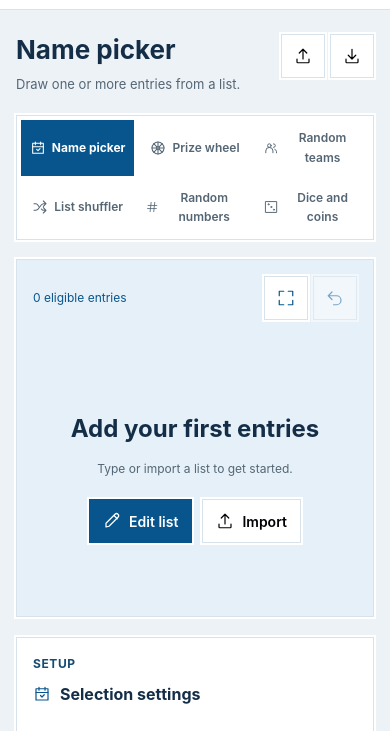
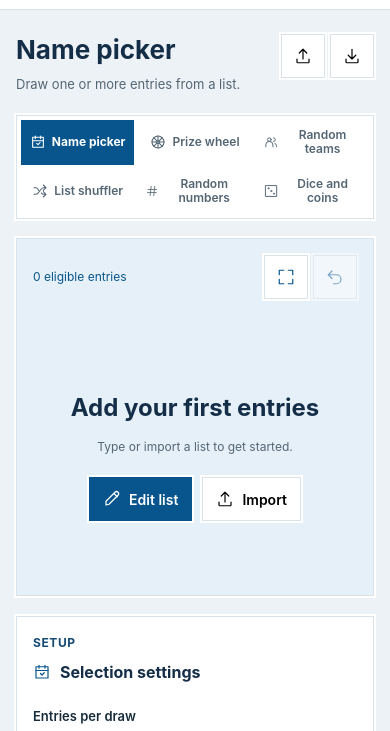
Before and after one commit to FionViber/RandomKit, a plain HTML site: page index.html in a window 390 px wide. Shown: the part 108-839 px from the top of the page. Drawn offline with Linux system fonts and the light colour scheme.

Commit message:
Improve mobile control hierarchy and contrast

```diff
--- a/index.html
+++ b/index.html
@@ -132,6 +132,13 @@ body,.brand-mark,.card,.topbar,.footer,.mode-nav,.helper-box,.inline-prize,.hist
 .presentation .rm-number-many{--rm-number-font-max:56px}
 
 @media(max-width:760px){.result-actions-slot{height:auto;min-height:45px;flex:0 0 auto}.results-toolbar{margin-top:12px}.stage-bottom{flex-shrink:0}}
+</style>
+<style id="debug-mobile-layout-20261122">
+@media (max-width:760px){
+  .mode-nav{display:grid;grid-template-columns:repeat(3,minmax(0,1fr));width:100%;overflow:visible;gap:4px}
+  .mode-tab{min-width:0;min-height:44px;padding:8px 4px;white-space:normal;line-height:1.2;justify-content:center;text-align:center}
+  .mode-tab span{overflow-wrap:normal;word-break:keep-all}
+}
 </style>
 <!-- Blue-gray interface theme. Scripts, animation geometry and application content are unchanged. -->
 <style id="blue-gray-theme">
```
